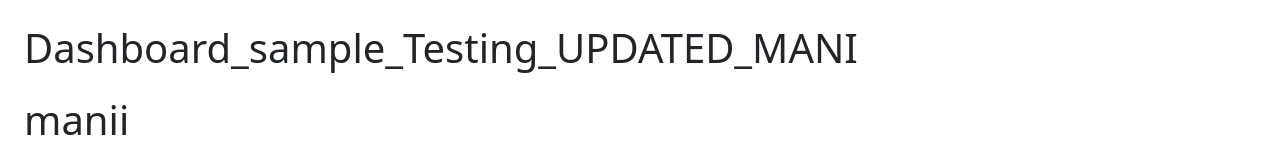
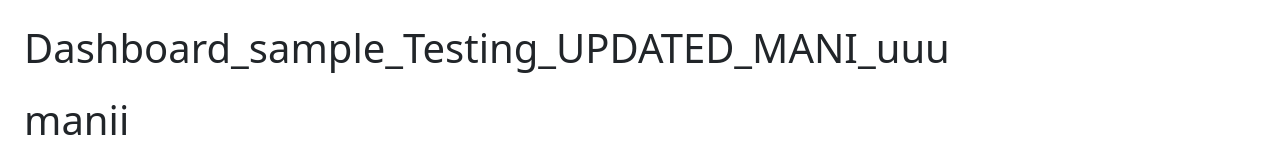
Before and after one commit to yaswanthkumar12-cmyk/Dashboard_sample_Testing, a React (Create React App) app: page / in a window 1280 px wide. Shown: the top 150 px of the page. Built offline with nearby package versions, Linux system fonts and the light colour scheme.

Commit message:
added new content

```diff
--- a/src/App.js
+++ b/src/App.js
@@ -37,7 +37,7 @@ function App() {
 
   return (
     <Container fluid className="p-4">
-      <h1 className="mb-4">Dashboard_sample_Testing_UPDATED_MANI</h1>
+      <h1 className="mb-4">Dashboard_sample_Testing_UPDATED_MANI_uuu</h1>
       <h1>manii</h1>
 
       {/* Stats */}
```
